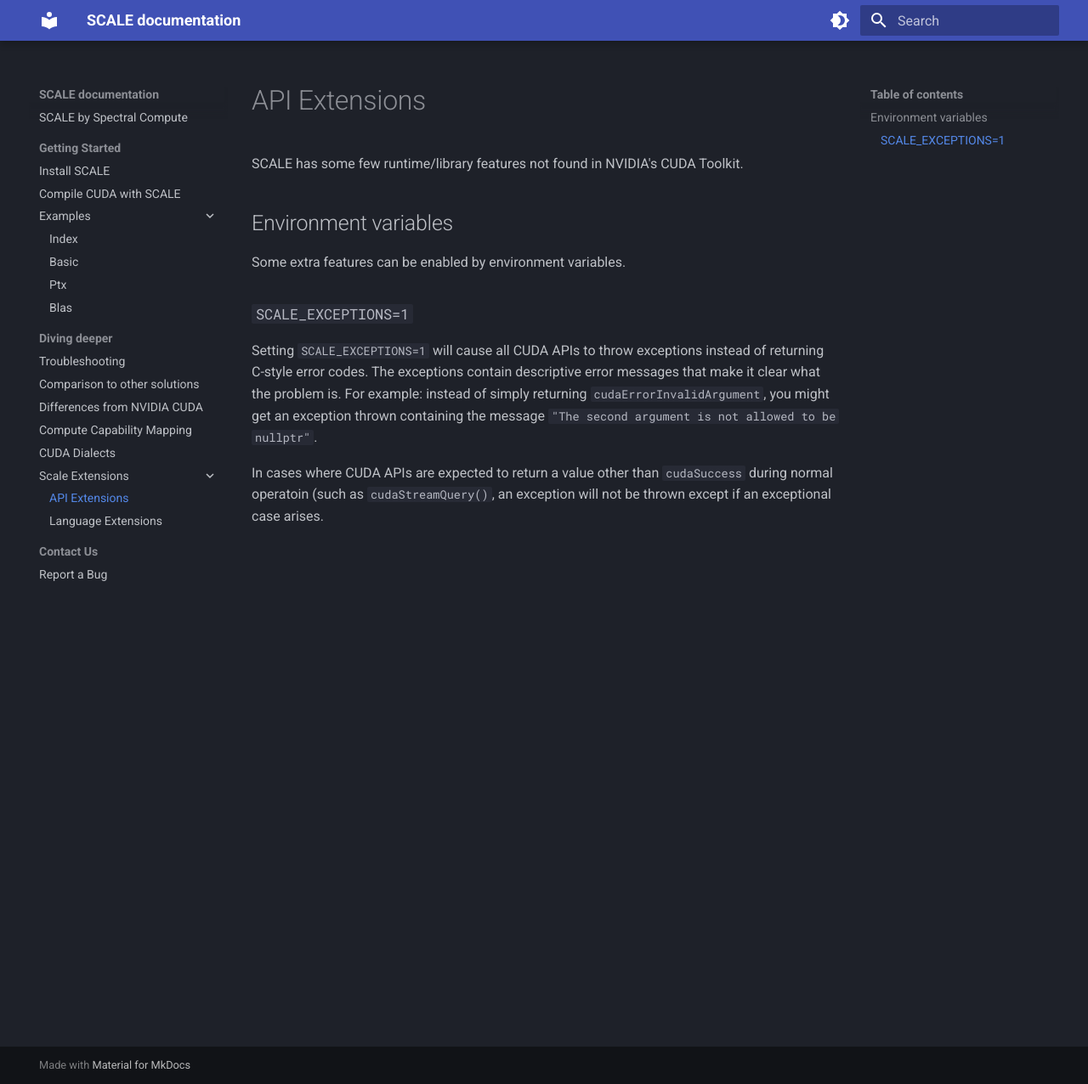
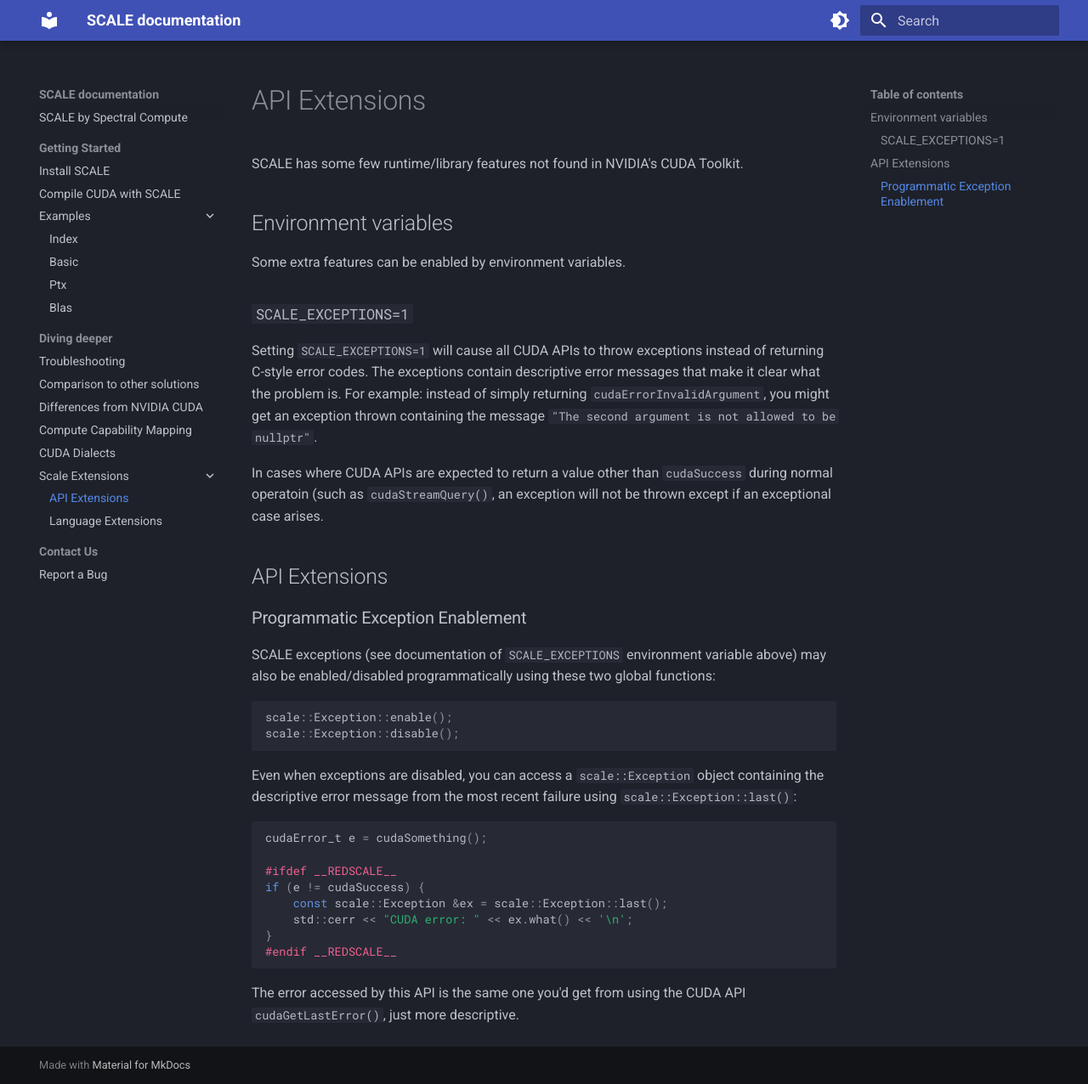
Before and after one commit to spectral-compute/scale-docs, an MkDocs documentation site: the page built from docs/manual/runtime-extensions.md, in a window 1280 px wide and 1276 px high. Shown: the whole window at 85% size. Built offline with MkDocs 1.6.1 and Material for MkDocs 9.7.7, drawn with Linux system fonts in a browser that asks for light colours.

Commit message:
Some documentation tweaks
- Improved documentation documentation
- Documented programmatic exception manipulation APIs
- Wording tweaks.

````diff
--- a/docs/manual/runtime-extensions.md
+++ b/docs/manual/runtime-extensions.md
@@ -18,3 +18,34 @@ allowed to be nullptr"`.
 In cases where CUDA APIs are expected to return a value other than
 `cudaSuccess` during normal operatoin (such as `cudaStreamQuery()`, an
 exception will not be thrown except if an exceptional case arises.
+
+## API Extensions
+
+### Programmatic Exception Enablement
+
+SCALE exceptions (see documentation of `SCALE_EXCEPTIONS` environment
+variable above) may also be enabled/disabled programmatically using
+these two global functions:
+
+```c++
+scale::Exception::enable();
+scale::Exception::disable();
+```
+
+Even when exceptions are disabled, you can access a `scale::Exception` object
+containing the descriptive error message from the most recent failure using
+`scale::Exception::last()`:
+
+```c++
+cudaError_t e = cudaSomething();
+
+#ifdef __REDSCALE__
+if (e != cudaSuccess) {
+    const scale::Exception &ex = scale::Exception::last();
+    std::cerr << "CUDA error: " << ex.what() << '\n';
+}
+#endif __REDSCALE__
+```
+
+The error accessed by this API is the same one you'd get from using the CUDA
+API `cudaGetLastError()`, just more descriptive.
````
Also changed, not shown: README.md (+10 -15 lines), docs/README.md (+8 -10 lines), docs/contact/report-a-bug.md (+8 -2 lines), docs/manual/differences.md (+1 -2 lines), docs/manual/language-extensions.md (+8 -2 lines).
